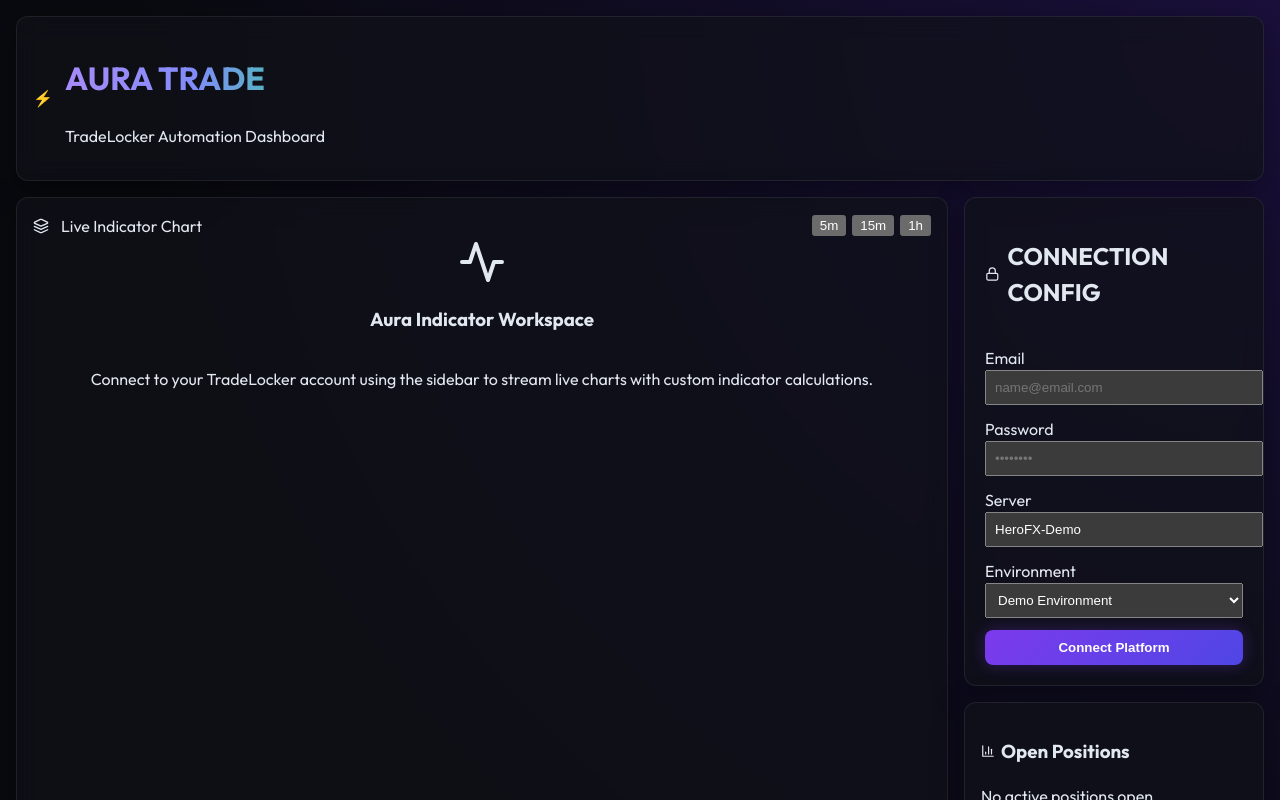
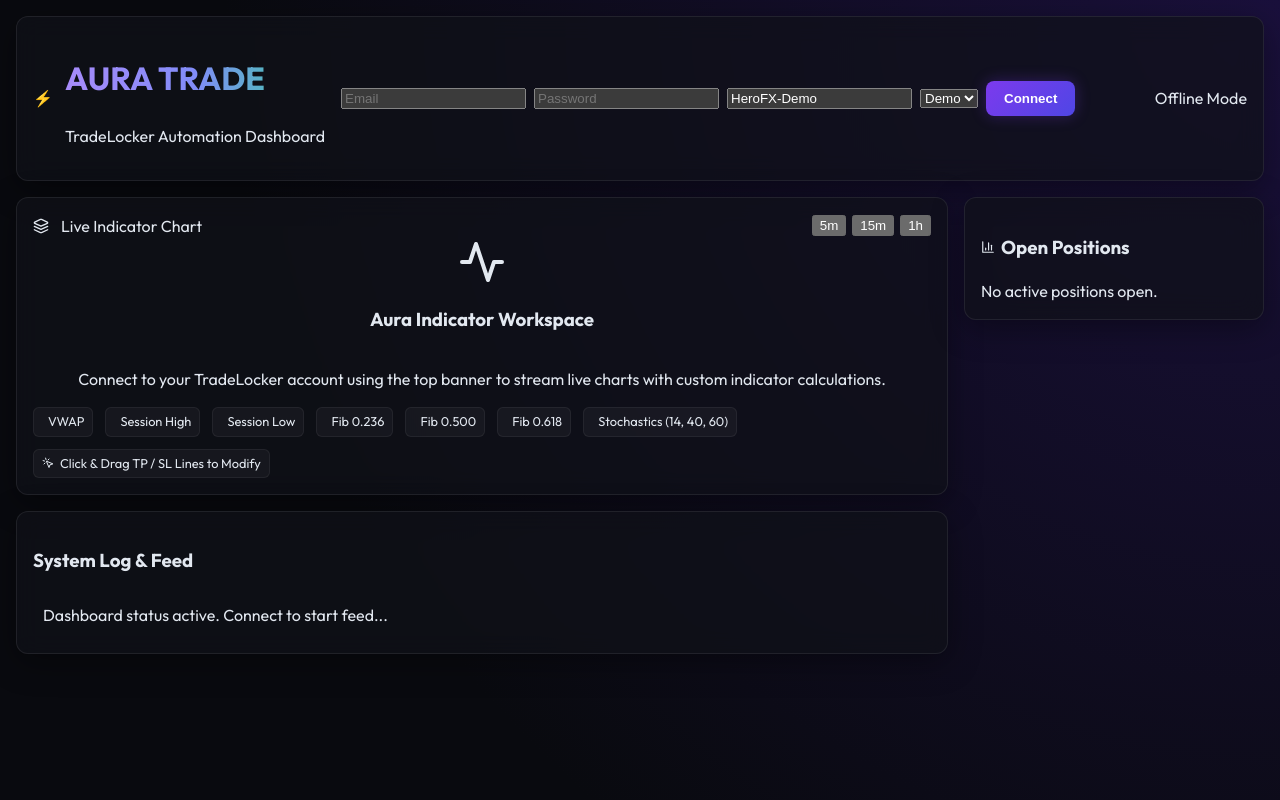
Before and after one commit to 100x4ever/tradelocker-wrapper, a React (Vite) app in the folder frontend/: page / in a window 1280 px wide. Shown: the top 800 px of the page. Built offline with nearby package versions, Linux system fonts and the light colour scheme.

Commit message:
Move Connection Config to top banner and log window under chart

```diff
--- a/frontend/src/App.jsx
+++ b/frontend/src/App.jsx
@@ -1081,7 +1081,7 @@
 
   return (
     <div className="min-h-screen flex flex-col">
-      {/* Header */}
+      {/* Header Banner - Now houses the Connection Configuration horizontally */}
       <header className="glass-panel m-4 p-4 flex flex-wrap items-center justify-between gap-4">
         <div className="flex items-center gap-3">
           <div className="w-10 h-10 rounded-lg bg-gradient-to-tr from-violet-600 to-indigo-600 flex items-center justify-center font-bold text-lg shadow-lg">
@@ -1093,36 +1093,114 @@
           </div>
         </div>
 
-        {isLoggedIn && accountState && (
-          <div className="flex items-center gap-6">
+        {/* Connection Config (Horizontal Header Layout) */}
+        <div className="flex items-center gap-4 border-l border-r border-slate-800 px-6 py-1 mx-4 flex-1 justify-center">
+          {!isLoggedIn ? (
+            <form onSubmit={handleLogin} className="flex items-center gap-2 flex-wrap">
+              <input
+                type="email"
+                value={email}
+                onChange={(e) => setEmail(e.target.value)}
+                required
+                className="bg-slate-950 border border-slate-800 rounded px-2.5 py-1 text-xs text-slate-100 focus:outline-none focus:border-violet-500 placeholder-slate-600 w-44"
+                placeholder="Email"
+              />
+              <input
+                type="password"
+                value={password}
+                onChange={(e) => setPassword(e.target.value)}
+                required
+                className="bg-slate-950 border border-slate-800 rounded px-2.5 py-1 text-xs text-slate-100 focus:outline-none focus:border-violet-500 placeholder-slate-600 w-28"
+                placeholder="Password"
+              />
+              <input
+                type="text"
+                value={server}
+                onChange={(e) => setServer(e.target.value)}
+                required
+                className="bg-slate-950 border border-slate-800 rounded px-2.5 py-1 text-xs text-slate-100 focus:outline-none focus:border-violet-500 placeholder-slate-600 w-28"
+                placeholder="HeroFX-Demo"
+              />
+              <select
+                value={accountType}
+                onChange={(e) => setAccountType(e.target.value)}
+                className="bg-slate-950 border border-slate-800 rounded px-2.5 py-1 text-xs text-slate-100 focus:outline-none focus:border-violet-500"
+              >
+                <option value="demo">Demo</option>
+                <option value="live">Live</option>
+              </select>
+              <button type="submit" className="glow-btn py-1 px-3 text-xs">Connect</button>
+            </form>
+          ) : (
+            <div className="flex items-center gap-3.5">
+              <div className="flex items-center gap-1.5 bg-emerald-950/30 border border-emerald-900/50 px-2.5 py-1 rounded text-[11px] text-emerald-400 font-medium">
+                <span className="w-1.5 h-1.5 rounded-full bg-emerald-400 animate-pulse"></span>
+                CONNECTED
+              </div>
+              <div className="flex items-center gap-2">
+                <span className="text-[11px] text-slate-400">Account:</span>
+                <select
+                  className="bg-slate-950 border border-slate-800 rounded px-2.5 py-1 text-xs text-slate-100 focus:outline-none w-44 font-medium"
+                  value={selectedAccount ? selectedAccount.id : ''}
+                  onChange={(e) => {
+                    const acc = accounts.find(a => String(a.id) === String(e.target.value));
+                    setSelectedAccount(acc);
+                    fetchState(token, acc);
+                    fetchPositions(token, acc);
+                  }}
+                >
+                  {accounts.map(acc => (
+                    <option key={acc.id} value={acc.id}>
+                      #{acc.id} ({acc.currency || 'USD'})
+                    </option>
+                  ))}
+                </select>
+              </div>
+              <button
+                onClick={() => setIsLoggedIn(false)}
+                className="btn-secondary py-1 px-2.5 text-xs"
+              >
+                Disconnect
+              </button>
+            </div>
+          )}
+        </div>
+
+        {/* Account State Indicators */}
+        {isLoggedIn && accountState ? (
+          <div className="flex items-center gap-5">
             <div className="text-right">
-              <span className="text-xs text-slate-400 block">BALANCE</span>
-              <span className="font-semibold text-emerald-400">
+              <span className="text-[10px] text-slate-500 block">BALANCE</span>
+              <span className="font-semibold text-emerald-400 text-sm">
                 ${parseFloat(accountState.balance || accountState.accountBalance || 0).toLocaleString(undefined, { minimumFractionDigits: 2, maximumFractionDigits: 2 })}
               </span>
             </div>
             <div className="text-right">
-              <span className="text-xs text-slate-400 block">EQUITY</span>
-              <span className="font-semibold text-indigo-400">
+              <span className="text-[10px] text-slate-500 block">EQUITY</span>
+              <span className="font-semibold text-indigo-400 text-sm">
                 ${parseFloat(accountState.equity || accountState.accountEquity || 0).toLocaleString(undefined, { minimumFractionDigits: 2, maximumFractionDigits: 2 })}
               </span>
             </div>
             <div className="text-right">
-              <span className="text-xs text-slate-400 block">UNREALIZED PNL</span>
-              <span className={`font-semibold ${(accountState.openPnL || accountState.unrealizedPnL || 0) >= 0 ? 'text-emerald-400' : 'text-red-400'}`}>
+              <span className="text-[10px] text-slate-500 block">PNL</span>
+              <span className={`font-semibold text-sm ${(accountState.openPnL || accountState.unrealizedPnL || 0) >= 0 ? 'text-emerald-400' : 'text-red-400'}`}>
                 ${parseFloat(accountState.openPnL || accountState.unrealizedPnL || 0).toLocaleString(undefined, { minimumFractionDigits: 2, maximumFractionDigits: 2 })}
               </span>
             </div>
           </div>
+        ) : (
+          <div className="text-right text-xs text-slate-500 italic">Offline Mode</div>
         )}
       </header>
 
       {/* Grid Layout: Chart on Left (3 cols), Controls & Details on Right (1 col) */}
       <div className="flex-1 px-4 pb-4 grid grid-cols-1 lg:grid-cols-4 gap-4">
 
-        {/* Left Side: Chart Container (Occupies 3 Columns on Large Screens) */}
+        {/* Left Side: Chart Container & Log Window (Occupies 3 Columns on Large Screens) */}
         <div className="lg:col-span-3 flex flex-col gap-4">
-          <div className="glass-panel p-4 flex flex-col flex-1">
+
+          {/* Chart Panel */}
+          <div className="glass-panel p-4 flex flex-col">
             {/* Chart Toolbar */}
             <div className="flex flex-wrap items-center justify-between gap-3 mb-4 pb-3 border-b border-slate-800">
               <div className="flex items-center gap-3">
@@ -1196,7 +1274,7 @@
                   <div className="absolute inset-0 bg-[#0f111a]/85 backdrop-blur-sm flex flex-col items-center justify-center text-center p-6 z-20">
                     <Activity size={48} className="text-indigo-500 mb-4 animate-pulse" />
                     <h3 className="text-lg font-semibold mb-1">Aura Indicator Workspace</h3>
-                    <p className="text-sm text-slate-400 max-w-sm mb-4">Connect to your TradeLocker account using the sidebar to stream live charts with custom indicator calculations.</p>
+                    <p className="text-sm text-slate-400 max-w-sm mb-4">Connect to your TradeLocker account using the top banner to stream live charts with custom indicator calculations.</p>
                   </div>
                 )}
               </div>
@@ -1237,99 +1315,25 @@
               </div>
             </div>
           </div>
+
+          {/* Log Window (Moved here under the chart panel) */}
+          <div className="glass-panel p-4 flex flex-col h-44">
+            <h3 className="text-xs font-semibold uppercase tracking-wider text-slate-400 mb-2">
+              System Log & Feed
+            </h3>
+            <div className="flex-1 bg-slate-950/80 rounded p-2.5 font-mono text-[10px] text-slate-300 overflow-y-auto flex flex-col-reverse gap-1 border border-slate-900">
+              {logs.length === 0 ? (
+                <div className="text-slate-600">Dashboard status active. Connect to start feed...</div>
+              ) : (
+                logs.map((log, idx) => <div key={idx}>{log}</div>)
+              )}
+            </div>
+          </div>
+
         </div>
 
-        {/* Right Side: Controls, Positions, Logs (Occupies 1 Column on Large Screens) */}
+        {/* Right Side: Controls & Positions (Fully visible next to the chart) */}
         <div className="flex flex-col gap-4">
-
-          {/* Connection Panel */}
-          <div className="glass-panel p-5 flex flex-col gap-4">
-            <h2 className="text-sm font-semibold tracking-wider text-slate-300 flex items-center gap-2">
-              <Lock size={16} /> CONNECTION CONFIG
-            </h2>
-
-            {!isLoggedIn ? (
-              <form onSubmit={handleLogin} className="flex flex-col gap-3">
-                <div>
-                  <label className="text-xs text-slate-400 block mb-1">Email</label>
-                  <input
-                    type="email"
-                    value={email}
-                    onChange={(e) => setEmail(e.target.value)}
-                    required
-                    className="w-full bg-slate-900 border border-slate-700 rounded p-2 text-sm text-slate-100 focus:outline-none focus:border-violet-500"
-                    placeholder="name@email.com"
-                  />
-                </div>
-                <div>
-                  <label className="text-xs text-slate-400 block mb-1">Password</label>
-                  <input
-                    type="password"
-                    value={password}
-                    onChange={(e) => setPassword(e.target.value)}
-                    required
-                    className="w-full bg-slate-900 border border-slate-700 rounded p-2 text-sm text-slate-100 focus:outline-none focus:border-violet-500"
-                    placeholder="••••••••"
-                  />
-                </div>
-                <div>
-                  <label className="text-xs text-slate-400 block mb-1">Server</label>
-                  <input
-                    type="text"
-                    value={server}
-                    onChange={(e) => setServer(e.target.value)}
-                    required
-                    className="w-full bg-slate-900 border border-slate-700 rounded p-2 text-sm text-slate-100 focus:outline-none focus:border-violet-500"
-                    placeholder="HeroFX-Demo"
-                  />
-                </div>
-                <div>
-                  <label className="text-xs text-slate-400 block mb-1">Environment</label>
-                  <select
-                    value={accountType}
-                    onChange={(e) => setAccountType(e.target.value)}
-                    className="w-full bg-slate-900 border border-slate-700 rounded p-2 text-sm text-slate-100 focus:outline-none focus:border-violet-500"
-                  >
-                    <option value="demo">Demo Environment</option>
-                    <option value="live">Live Environment</option>
-                  </select>
-                </div>
-                <button type="submit" className="glow-btn mt-2">Connect Platform</button>
-              </form>
-            ) : (
-              <div className="flex flex-col gap-3">
-                <div className="flex items-center justify-between text-sm bg-emerald-950/40 border border-emerald-900/60 p-3 rounded">
-                  <span className="text-emerald-400 font-medium">Logged In</span>
-                  <CheckCircle size={16} className="text-emerald-400" />
-                </div>
-                <div>
-                  <span className="text-xs text-slate-400 block mb-1">Account Select</span>
-                  <select
-                    className="w-full bg-slate-900 border border-slate-700 rounded p-2 text-sm text-slate-100 focus:outline-none"
-                    value={selectedAccount ? selectedAccount.id : ''}
-                    onChange={(e) => {
-                      const acc = accounts.find(a => String(a.id) === String(e.target.value));
-                      setSelectedAccount(acc);
-                      fetchState(token, acc);
-                      fetchPositions(token, acc);
-                    }}
-                  >
-                    {accounts.map(acc => (
-                      <option key={acc.id} value={acc.id}>
-                        Account #{acc.id} ({acc.currency || 'USD'})
-                      </option>
-                    ))}
-                  </select>
-                </div>
-                <button
-                  onClick={() => setIsLoggedIn(false)}
-                  className="btn-secondary"
-                >
-                  Disconnect
-                </button>
-              </div>
-            )}
-          </div>
 
           {/* Trade Parameters & Controls */}
           {isLoggedIn && (
@@ -1501,7 +1505,7 @@
           )}
 
           {/* Open Positions */}
-          <div className="glass-panel p-4 flex flex-col max-h-60 overflow-y-auto">
+          <div className="glass-panel p-4 flex flex-col max-h-64 overflow-y-auto">
             <h3 className="text-xs font-semibold uppercase tracking-wider text-slate-400 mb-3 flex items-center gap-1.5">
               <BarChart3 size={14} /> Open Positions
             </h3>
@@ -1544,20 +1548,6 @@
             )}
           </div>
 
-          {/* Logs */}
-          <div className="glass-panel p-4 flex flex-col max-h-60">
-            <h3 className="text-xs font-semibold uppercase tracking-wider text-slate-400 mb-3">
-              System Log & Feed
-            </h3>
-            <div className="flex-1 bg-slate-950/80 rounded p-2.5 font-mono text-[10px] text-slate-300 overflow-y-auto flex flex-col-reverse gap-1 border border-slate-900">
-              {logs.length === 0 ? (
-                <div className="text-slate-600">Dashboard status active. Connect to start feed...</div>
-              ) : (
-                logs.map((log, idx) => <div key={idx}>{log}</div>)
-              )}
-            </div>
-          </div>
-
         </div>
       </div>
     </div>
```
